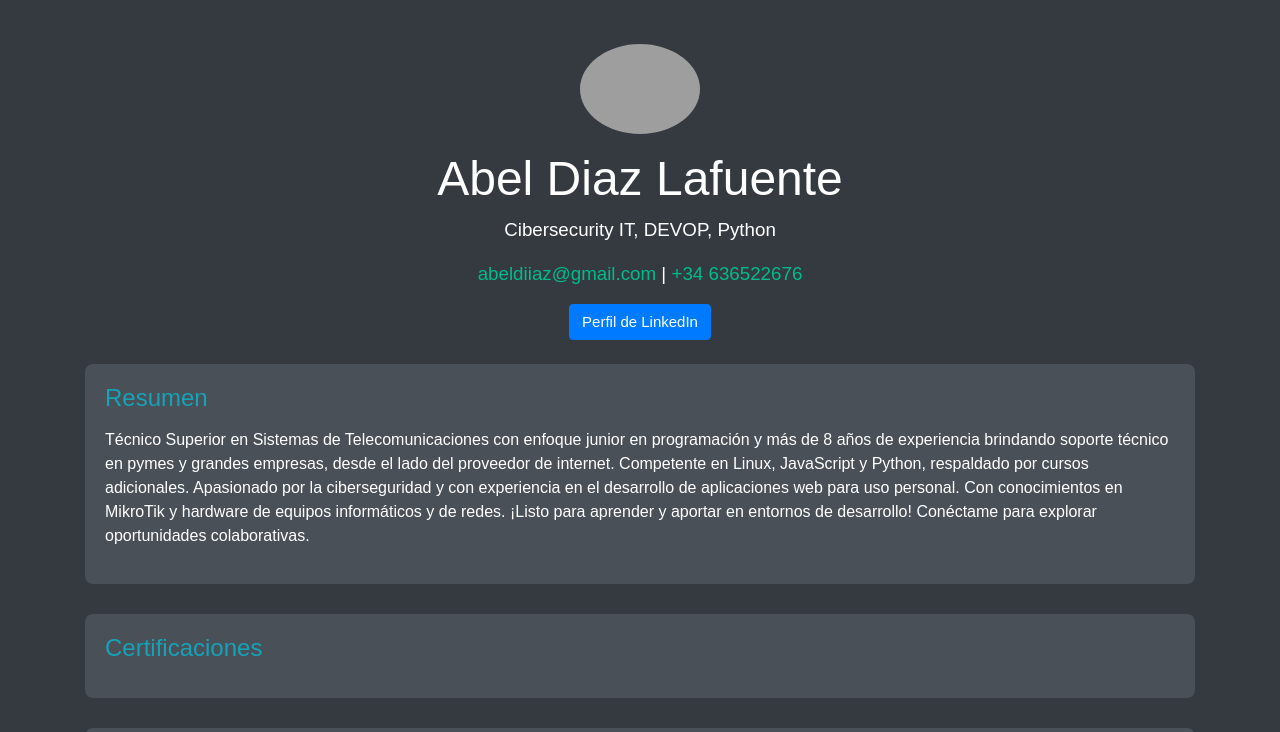
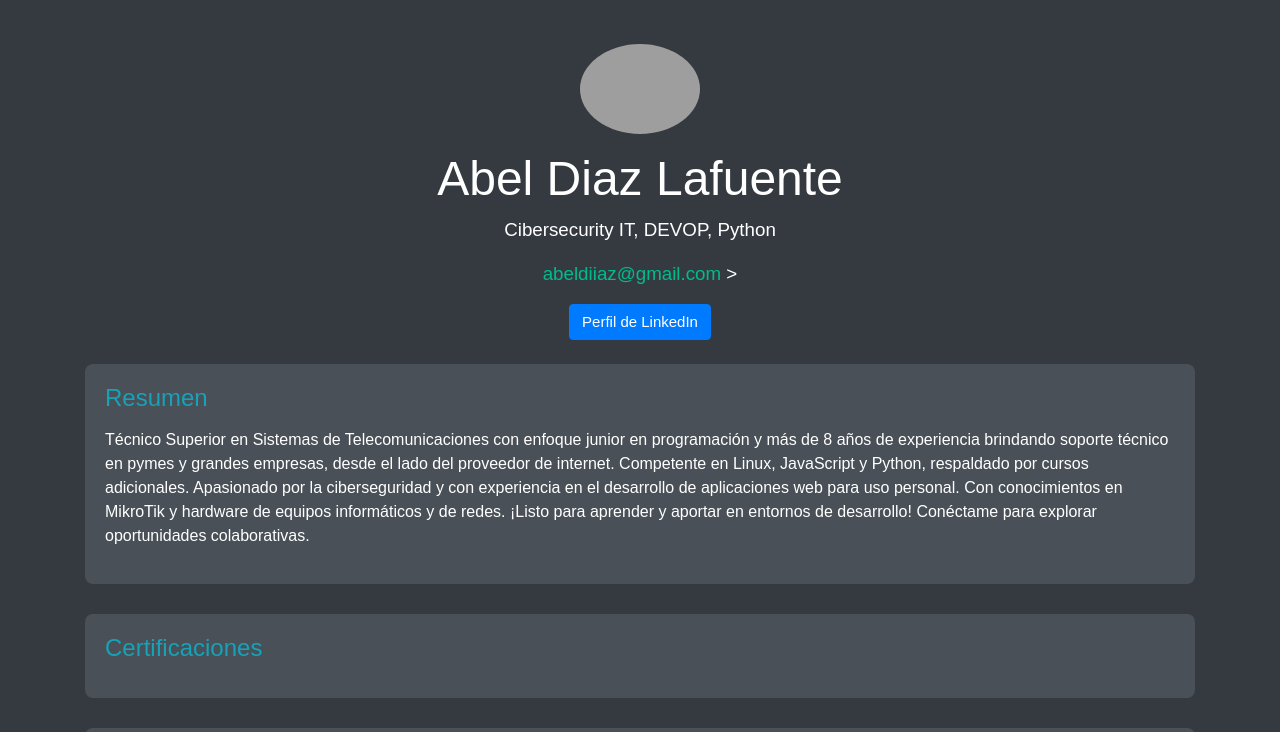
Before and after one commit to 4belz/portfolio, a plain HTML site: page index.html in a window 1280 px wide. Shown: the top 732 px of the page. Drawn offline with nearby package versions, Linux system fonts and the light colour scheme; grey boxes are pictures that could not be loaded; a script that the page names is missing.

Commit message:
Update index.html

```diff
--- a/index.html
+++ b/index.html
@@ -72,7 +72,7 @@
       <img src="https://storage.rxresu.me/clv5l2enl051efnw32uqmz1hm/pictures/clv5l2enl051efnw32uqmz1hm.jpg" alt="Abel Diaz Lafuente" class="rounded-circle" width="120">
       <h1 class="mt-3">Abel Diaz Lafuente</h1>
       <p class="lead">Cibersecurity IT, DEVOP, Python</p>
-      <p class="lead"><a href="mailto:abeldiiaz@gmail.com">abeldiiaz@gmail.com</a> | <a href="tel:+34636522676">+34 636522676</a></p>
+      <p class="lead"><a href="mailto:abeldiiaz@gmail.com">abeldiiaz@gmail.com</a> ></p>
       <p><a href="https://www.linkedin.com/in/abel-diaz-7b80b3280/" class="btn btn-primary">Perfil de LinkedIn</a></p>
     </div>
 
```
